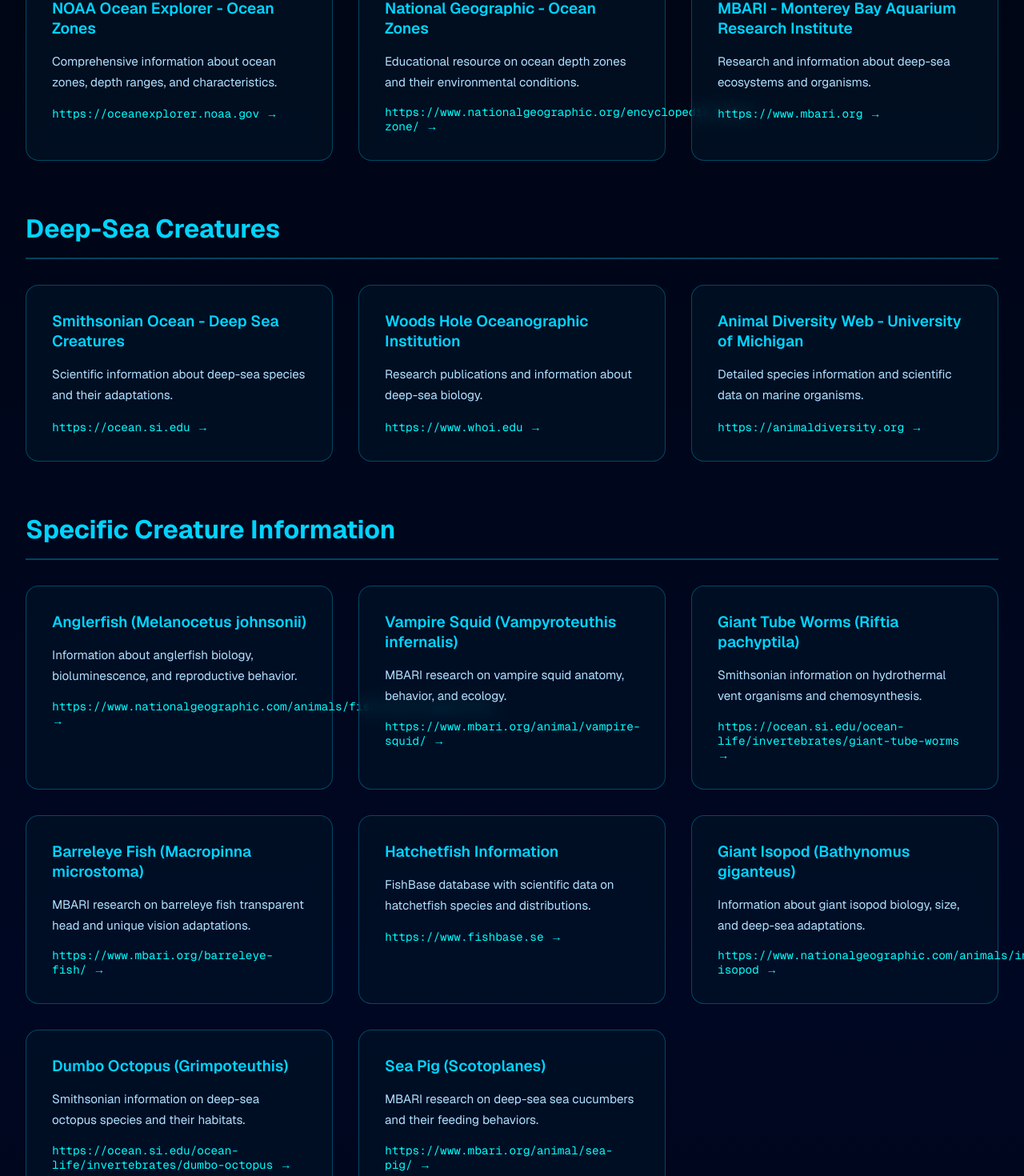
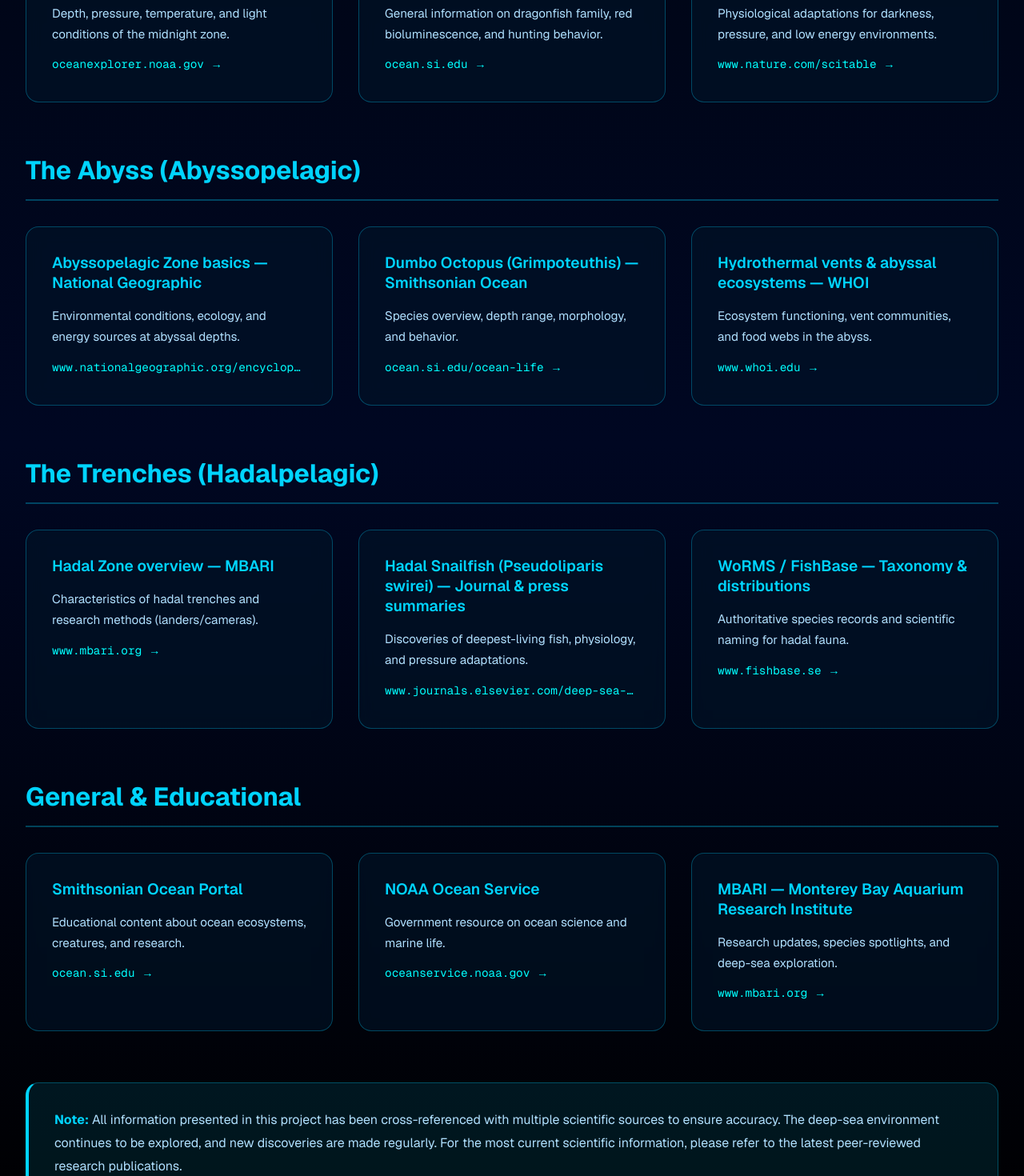
Before and after one commit to Esteb4ncd/abyssBeings, a Next.js app: page /references in a window 1280 px wide. Shown: the part 460-1930 px from the top of the page at 80% size. Built offline with nearby package versions, Linux system fonts and the light colour scheme.

Commit message:
yeap ths is it

```diff
--- a/app/components/Navigation.js
+++ b/app/components/Navigation.js
@@ -35,12 +35,6 @@
           >
             Explore
           </button>
-          <button
-            className={`${styles.navLink} ${pathname === '/references' ? styles.active : ''}`}
-            onClick={() => router.push('/references')}
-          >
-            References
-          </button>
         </div>
       </div>
     </nav>
--- a/app/references/page.js
+++ b/app/references/page.js
@@ -1,147 +1,95 @@
 'use client';
-
-import Navigation from '../components/Navigation';
 import styles from './page.module.css';
 
 export default function ReferencesPage() {
+  const formatUrl = (raw) => {
+    try {
+      const u = new URL(raw);
+      // Keep hostname and first path segment if present
+      const seg = u.pathname.split('/').filter(Boolean)[0];
+      return seg ? `${u.hostname}/${seg}` : u.hostname;
+    } catch (e) {
+      return raw;
+    }
+  };
   const references = [
     {
-      category: 'Ocean Zones & General Information',
+      category: 'Midnight Zone (Bathypelagic)',
       sources: [
         {
-          title: 'NOAA Ocean Explorer - Ocean Zones',
+          title: 'Bathypelagic (Midnight Zone) Overview — NOAA',
           url: 'https://oceanexplorer.noaa.gov',
-          description: 'Comprehensive information about ocean zones, depth ranges, and characteristics.'
+          description: 'Depth, pressure, temperature, and light conditions of the midnight zone.'
         },
         {
-          title: 'National Geographic - Ocean Zones',
-          url: 'https://www.nationalgeographic.org/encyclopedia/ocean-zone/',
-          description: 'Educational resource on ocean depth zones and their environmental conditions.'
+          title: 'Black Dragonfish (Stomiidae) — Smithsonian Ocean',
+          url: 'https://ocean.si.edu',
+          description: 'General information on dragonfish family, red bioluminescence, and hunting behavior.'
         },
         {
-          title: 'MBARI - Monterey Bay Aquarium Research Institute',
-          url: 'https://www.mbari.org',
-          description: 'Research and information about deep-sea ecosystems and organisms.'
+          title: 'Deep-sea fish adaptations — Nature Education',
+          url: 'https://www.nature.com/scitable/knowledge/library/adaptations-to-life-in-the-deep-sea-23601439/',
+          description: 'Physiological adaptations for darkness, pressure, and low energy environments.'
         }
       ]
     },
     {
-      category: 'Deep-Sea Creatures',
+      category: 'The Abyss (Abyssopelagic)',
       sources: [
         {
-          title: 'Smithsonian Ocean - Deep Sea Creatures',
-          url: 'https://ocean.si.edu',
-          description: 'Scientific information about deep-sea species and their adaptations.'
+          title: 'Abyssopelagic Zone basics — National Geographic',
+          url: 'https://www.nationalgeographic.org/encyclopedia/ocean-zone/',
+          description: 'Environmental conditions, ecology, and energy sources at abyssal depths.'
         },
         {
-          title: 'Woods Hole Oceanographic Institution',
-          url: 'https://www.whoi.edu',
-          description: 'Research publications and information about deep-sea biology.'
+          title: 'Dumbo Octopus (Grimpoteuthis) — Smithsonian Ocean',
+          url: 'https://ocean.si.edu/ocean-life/invertebrates/dumbo-octopus',
+          description: 'Species overview, depth range, morphology, and behavior.'
         },
         {
-          title: 'Animal Diversity Web - University of Michigan',
-          url: 'https://animaldiversity.org',
-          description: 'Detailed species information and scientific data on marine organisms.'
+          title: 'Hydrothermal vents & abyssal ecosystems — WHOI',
+          url: 'https://www.whoi.edu',
+          description: 'Ecosystem functioning, vent communities, and food webs in the abyss.'
         }
       ]
     },
     {
-      category: 'Specific Creature Information',
+      category: 'The Trenches (Hadalpelagic)',
       sources: [
         {
-          title: 'Anglerfish (Melanocetus johnsonii)',
-          url: 'https://www.nationalgeographic.com/animals/fish/facts/anglerfish',
-          description: 'Information about anglerfish biology, bioluminescence, and reproductive behavior.'
+          title: 'Hadal Zone overview — MBARI',
+          url: 'https://www.mbari.org',
+          description: 'Characteristics of hadal trenches and research methods (landers/cameras).'
         },
         {
-          title: 'Vampire Squid (Vampyroteuthis infernalis)',
-          url: 'https://www.mbari.org/animal/vampire-squid/',
-          description: 'MBARI research on vampire squid anatomy, behavior, and ecology.'
+          title: 'Hadal Snailfish (Pseudoliparis swirei) — Journal & press summaries',
+          url: 'https://www.journals.elsevier.com/deep-sea-research',
+          description: 'Discoveries of deepest-living fish, physiology, and pressure adaptations.'
         },
         {
-          title: 'Giant Tube Worms (Riftia pachyptila)',
-          url: 'https://ocean.si.edu/ocean-life/invertebrates/giant-tube-worms',
-          description: 'Smithsonian information on hydrothermal vent organisms and chemosynthesis.'
-        },
-        {
-          title: 'Barreleye Fish (Macropinna microstoma)',
-          url: 'https://www.mbari.org/barreleye-fish/',
-          description: 'MBARI research on barreleye fish transparent head and unique vision adaptations.'
-        },
-        {
-          title: 'Hatchetfish Information',
+          title: 'WoRMS / FishBase — Taxonomy & distributions',
           url: 'https://www.fishbase.se',
-          description: 'FishBase database with scientific data on hatchetfish species and distributions.'
-        },
-        {
-          title: 'Giant Isopod (Bathynomus giganteus)',
-          url: 'https://www.nationalgeographic.com/animals/invertebrates/facts/giant-isopod',
-          description: 'Information about giant isopod biology, size, and deep-sea adaptations.'
-        },
-        {
-          title: 'Dumbo Octopus (Grimpoteuthis)',
-          url: 'https://ocean.si.edu/ocean-life/invertebrates/dumbo-octopus',
-          description: 'Smithsonian information on deep-sea octopus species and their habitats.'
-        },
-        {
-          title: 'Sea Pig (Scotoplanes)',
-          url: 'https://www.mbari.org/animal/sea-pig/',
-          description: 'MBARI research on deep-sea sea cucumbers and their feeding behaviors.'
+          description: 'Authoritative species records and scientific naming for hadal fauna.'
         }
       ]
     },
     {
-      category: 'Bioluminescence & Adaptations',
+      category: 'General & Educational',
       sources: [
         {
-          title: 'Bioluminescence in the Deep Sea',
-          url: 'https://ocean.si.edu/ocean-life/fish/bioluminescence',
-          description: 'Scientific explanation of bioluminescence mechanisms and functions in deep-sea organisms.'
+          title: 'Smithsonian Ocean Portal',
+          url: 'https://ocean.si.edu',
+          description: 'Educational content about ocean ecosystems, creatures, and research.'
         },
         {
-          title: 'Deep-Sea Adaptations',
-          url: 'https://www.nature.com/scitable/knowledge/library/adaptations-to-life-in-the-deep-sea-23601439/',
-          description: 'Nature Education article on physiological and behavioral adaptations to deep-sea environments.'
-        }
-      ]
-    },
-    {
-      category: 'Scientific Databases & Journals',
-      sources: [
-        {
-          title: 'FishBase - Global Fish Information',
-          url: 'https://www.fishbase.se',
-          description: 'Comprehensive database of fish species with scientific names, distributions, and biological data.'
+          title: 'NOAA Ocean Service',
+          url: 'https://oceanservice.noaa.gov',
+          description: 'Government resource on ocean science and marine life.'
         },
         {
-          title: 'World Register of Marine Species (WoRMS)',
-          url: 'https://www.marinespecies.org',
-          description: 'Authoritative database of marine species names and taxonomic information.'
-        },
-        {
-          title: 'Deep Sea Research Part I & II',
-          url: 'https://www.journals.elsevier.com/deep-sea-research',
-          description: 'Peer-reviewed scientific journals covering deep-sea research and discoveries.'
-        }
-      ]
-    },
-    {
-      category: 'Educational Resources',
-      sources: [
-        {
-          title: 'Ocean Portal - Smithsonian National Museum of Natural History',
-          url: 'https://ocean.si.edu',
-          description: 'Educational content about ocean ecosystems, creatures, and scientific research.'
-        },
-        {
-          title: 'National Ocean Service - NOAA',
-          url: 'https://oceanservice.noaa.gov',
-          description: 'Government resource providing educational information about ocean science and marine life.'
-        },
-        {
-          title: 'MarineBio Conservation Society',
-          url: 'https://marinebio.org',
-          description: 'Educational resources about marine biology, conservation, and ocean ecosystems.'
+          title: 'MBARI — Monterey Bay Aquarium Research Institute',
+          url: 'https://www.mbari.org',
+          description: 'Research updates, species spotlights, and deep-sea exploration.'
         }
       ]
     }
@@ -149,7 +97,6 @@
 
   return (
     <div className={styles.container}>
-      <Navigation />
       <main className={styles.main}>
         <div className={styles.header}>
           <h1 className={styles.title}>References</h1>
@@ -173,8 +120,9 @@
                       target="_blank"
                       rel="noopener noreferrer"
                       className={styles.sourceLink}
+                      title={source.url}
                     >
-                      {source.url} →
+                      {formatUrl(source.url)} →
                     </a>
                   </div>
                 ))}
--- a/app/references/page.module.css
+++ b/app/references/page.module.css
@@ -5,7 +5,7 @@
 }
 
 .main {
-  padding-top: 100px;
+  padding-top: 40px;
   padding-bottom: 4rem;
   max-width: 1400px;
   margin: 0 auto;
@@ -97,6 +97,10 @@
   font-family: var(--font-geist-mono);
   transition: all 0.3s ease;
   border-bottom: 1px solid transparent;
+  max-width: 100%;
+  overflow: hidden;
+  white-space: nowrap;
+  text-overflow: ellipsis;
 }
 
 .sourceLink:hover {
@@ -136,7 +140,7 @@
 
 @media (max-width: 768px) {
   .main {
-    padding-top: 80px;
+    padding-top: 24px;
     padding-left: 1rem;
     padding-right: 1rem;
   }
```
Also changed, not shown: app/data/creatures.js (+18 -0 lines), app/page.js (+91 -44 lines), app/page.module.css (+115 -8 lines).
